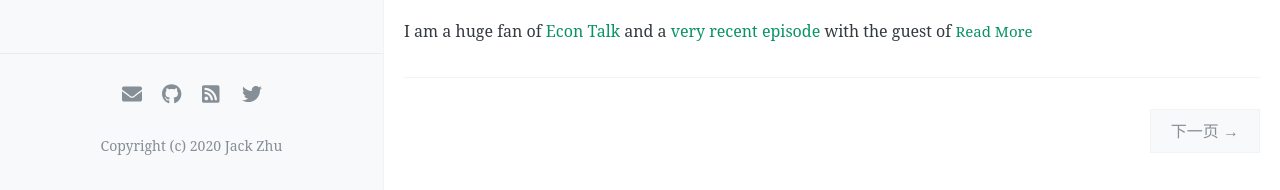
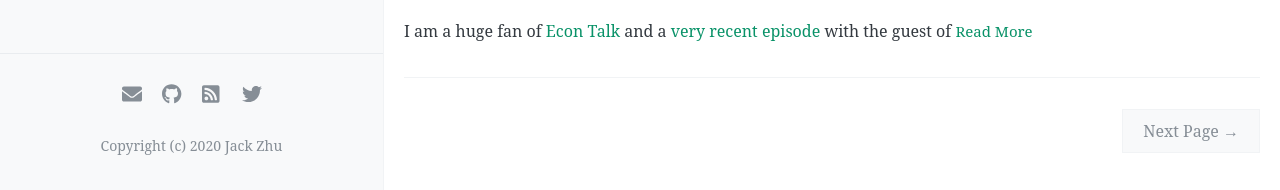
Before and after one commit to jackzhu2050/jackzhu2050.github.io, a Jekyll site: the page built from index.html, in a window 1280 px wide and 900 px high, scrolled down 1468 px. Shown: the part 707-897 px from the top of the window. Built offline with Jekyll 4.4.1, drawn with Linux system fonts in a browser that asks for light colours; the list of posts is cut into pages by our own code; comment, search, counter and statistics services are not loaded.

Commit message:
translate previous/next to english

```diff
--- a/_layouts/post.html
+++ b/_layouts/post.html
@@ -37,14 +37,14 @@
   {% if page.previous.url %}
     <span class="prev" >
       <a href="{{ site.url }}{{ site.baseurl }}{{ page.previous.url }}">
-        ← 上一篇
+        ← Previous Post
       </a>
     </span>
   {% endif %}
   {% if page.next.url %}
     <span class="next" >
       <a href="{{ site.url }}{{ site.baseurl }}{{ page.next.url }}">
-        下一篇 →
+        Next Post →
       </a>
     </span>
   {% endif %}
--- a/index.html
+++ b/index.html
@@ -91,14 +91,14 @@
   {% if paginator.previous_page %}
     <span class="prev">
       <a href="{{ site.baseurl }}{{ paginator.previous_page_path }}" class="prev">
-        ← 上一页
+        ← Previous Page
       </a>
     </span>
   {% endif %}
   {% if paginator.next_page %}
     <span class="next">
       <a href="{{ site.baseurl}}{{ paginator.next_page_path }}" class="next">
-        下一页 →
+        Next Page →
       </a>
     </span>
   {% endif %}
```
